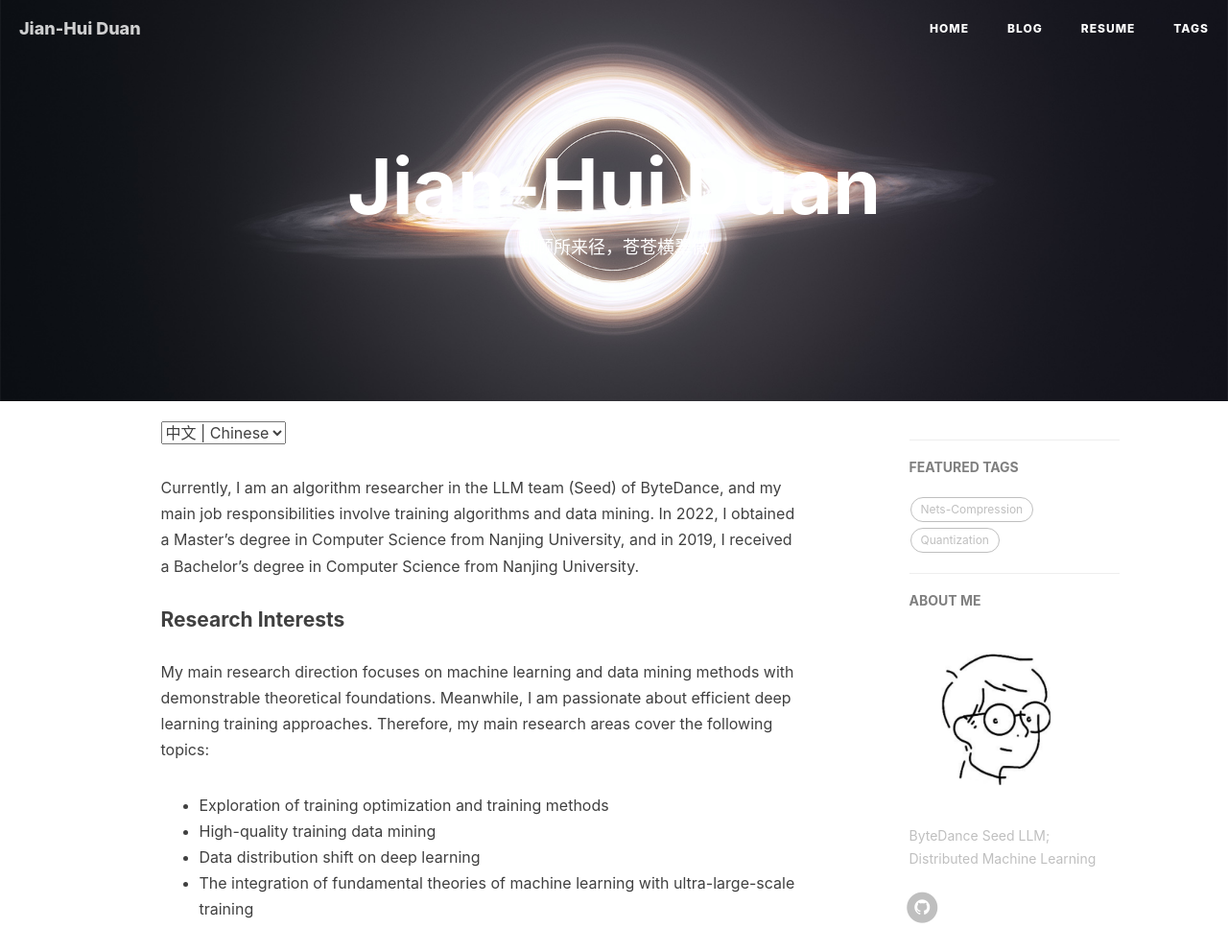
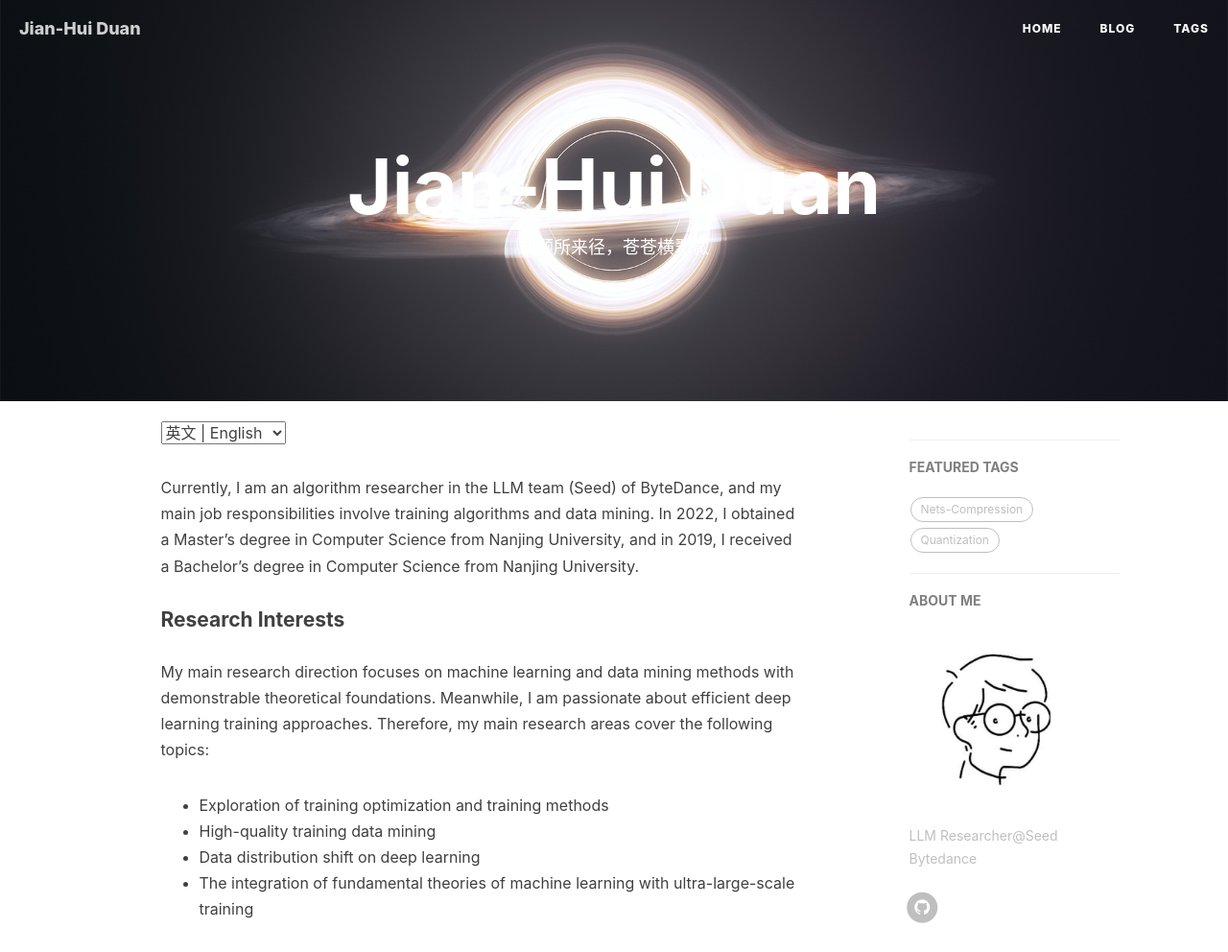
Before and after one commit to EnzoDuan/EnzoDuan.github.io, a Jekyll site: the page built from index.html, in a window 1280 px wide and 1400 px high. Shown: the top 992 px of the window at 96% size. Built offline with Jekyll 4.4.1, drawn with Linux system fonts in a browser that asks for light colours; nearby versions of some CDN libraries; the list of posts is cut into pages by our own code; comment, search, counter and statistics services are not loaded; part of the change alters nothing that is shown.

Commit message:
homepage reusme

```diff
--- a/_config.yml
+++ b/_config.yml
@@ -71,7 +71,7 @@ kramdown:
 
 # Sidebar settings
 sidebar: true                           # whether or not using Sidebar.
-sidebar-about-description: "ByteDance Seed LLM; Distributed Machine Learning"
+sidebar-about-description: "LLM Researcher@Seed Bytedance"
 sidebar-avatar: /img/avatar.jpg      # use absolute URL, seeing it's used in both `/` and `/about/`
 
 
--- a/index.html
+++ b/index.html
@@ -18,7 +18,32 @@ multilingual: true
     {{ about_zh | markdownify }}
 </div>
 
+<script type="text/javascript">
+    // 添加语言切换功能
+    function onLanChange(index){
+        var items = document.querySelectorAll('.post-container');
+        if(items.length === 2){
+            var $zh = items[1];
+            var $en = items[0];
+            if(index === '0'){
+                $zh.style.display = 'block';
+                $en.style.display = 'none';
+            }else{
+                $zh.style.display = 'none';
+                $en.style.display = 'block';
+            }
+        }
+    }
 
+    // 页面加载时默认显示英文
+    document.addEventListener('DOMContentLoaded', function() {
+        var langSelect = document.querySelector('.sel-lang');
+        if (langSelect) {
+            langSelect.value = '1'; // 设置选择器默认值为英文
+            onLanChange('1'); // 触发切换函数
+        }
+    });
+</script>
 
 <!-- {% for post in paginator.posts %}
 <div class="post-preview">
--- a/resume.html
+++ b/resume.html
@@ -1,9 +1,9 @@
----
+<!-- ---
 layout: page
 title: "RESUME"
 header-img: "img/event_horizon.jpg"
 multilingual: true
----
+--- -->
 
 {% include multilingual-sel.html %}
 
```
